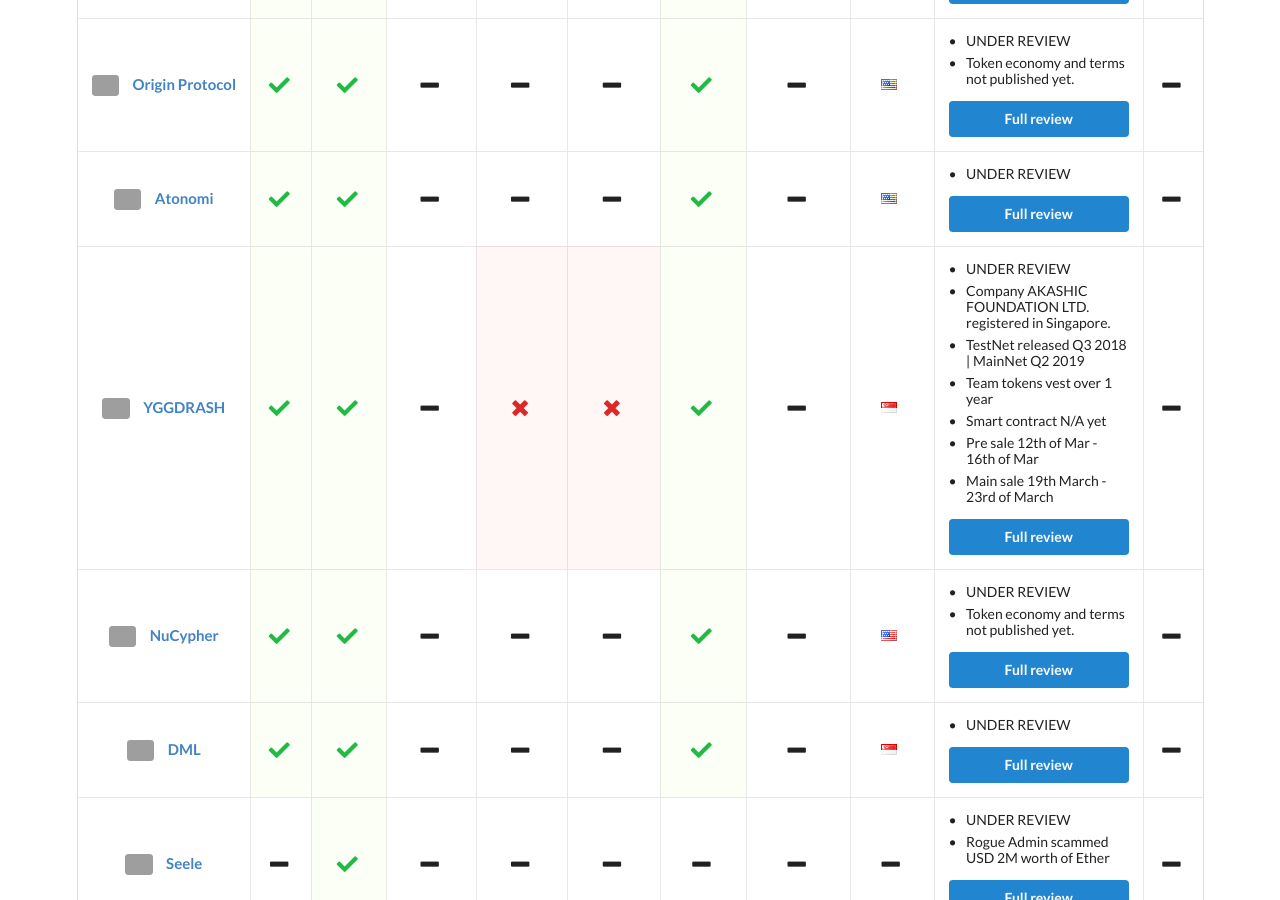
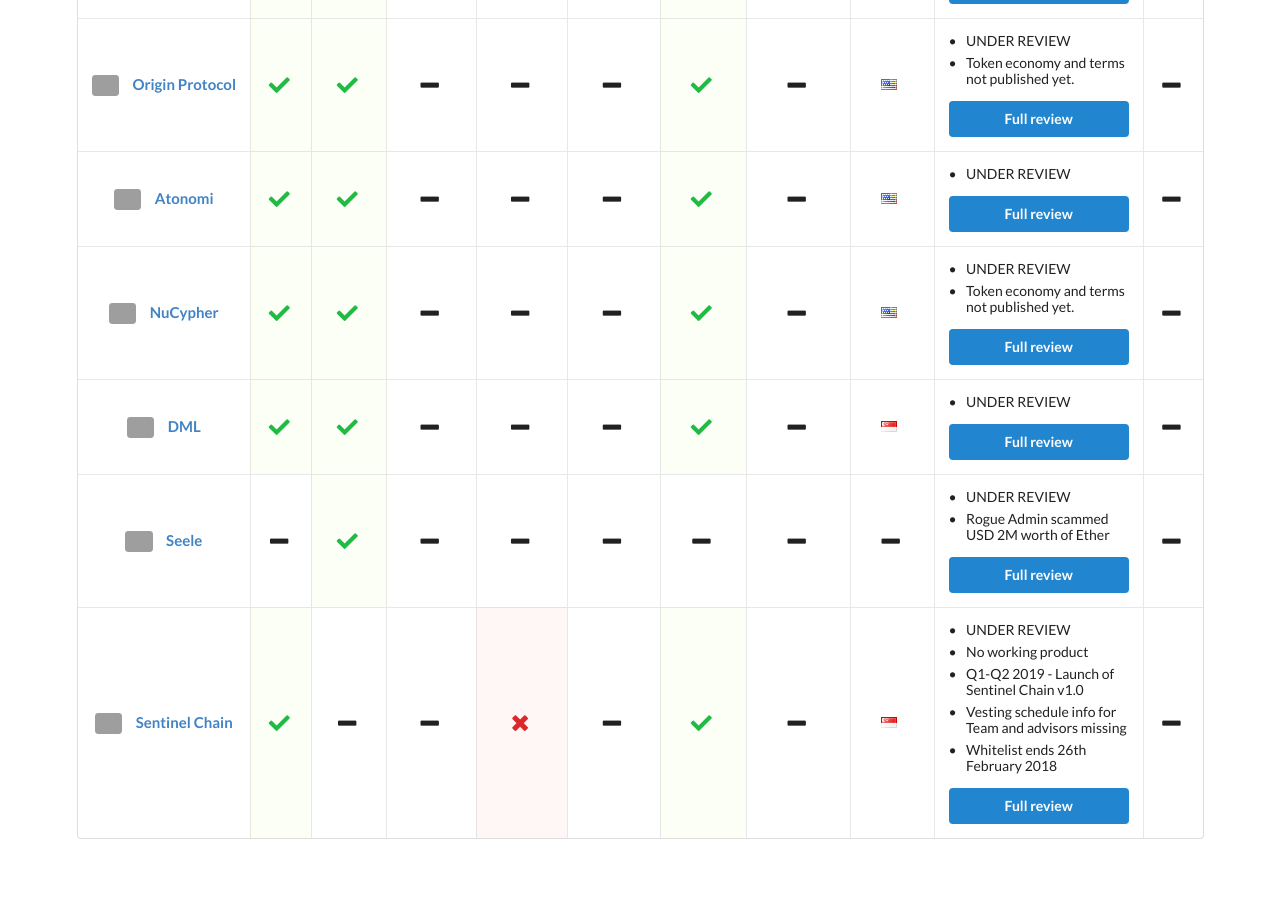
Before and after one commit to ico-check/ico-check, a Jekyll site: the page built from in-review.md, in a window 1280 px wide and 900 px high, scrolled down 923 px. Built offline with Jekyll 4.4.1, drawn with Linux system fonts in a browser that asks for light colours; nearby versions of some CDN libraries; grey boxes are pictures that could not be loaded.

Commit message:
48-yggdrash-ico-check
Moving to Active & Upcoming ICOs

```diff
--- a/_data/in-review-icos.yml
+++ b/_data/in-review-icos.yml
@@ -107,30 +107,6 @@
   safe:
   issue_url: https://github.com/ico-check/ico-check/issues/70
 
-- name: YGGDRASH
-  image: https://i.imgur.com/jTpqWxB.jpg
-  url: https://yggdrash.io/
-  real_team: true
-  github: true
-  smart_contract:
-  product: false
-  min_vesting: false
-  have_company: true
-  transparent:
-  location: Singapore
-  comments:
-    - content: UNDER REVIEW
-    - content: Company AKASHIC FOUNDATION LTD. registered in Singapore.
-    - content: TestNet released Q3 2018 | MainNet Q2 2019
-    - content: Team tokens vest over 1 year
-    - content: Smart contract N/A yet
-    - content: Pre sale 12th of Mar - 16th of Mar
-    - content: Main sale 19th March - 23rd of March
-  ico_start_date:
-  ico_end_date:
-  safe:
-  issue_url: https://github.com/ico-check/ico-check/issues/71
-
 - name: NuCypher
   image: https://i.imgur.com/htSKE5A.png
   url: https://nucypher.com
```
